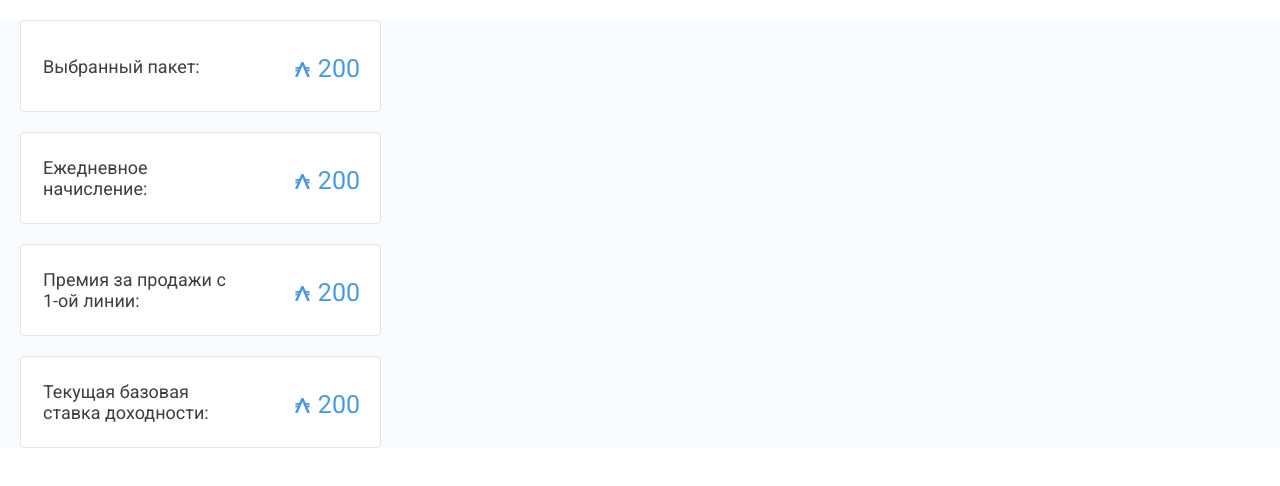
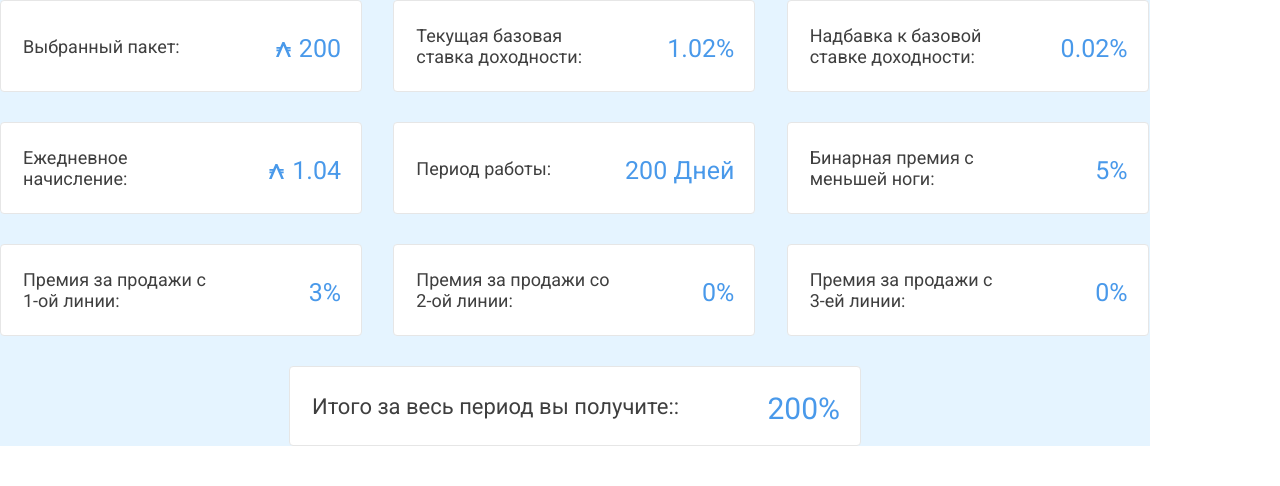
Before and after one commit to rudensergey/binarprofit, a React app in the folder binar_calculator/: page / in a window 1280 px wide. Built offline with nearby package versions, Linux system fonts and the light colour scheme.

Commit message:
finish indicators block

```diff
--- /dev/null
+++ b/binar_calculator/src/Indicators.js
@@ -0,0 +1,53 @@
+import React from "react";
+import "./indicators.css";
+import Indicator from "./Indicator";
+
+export default class Indicators extends React.Component {
+    render() {
+        return (
+            <div className="indicators">
+                <Indicator
+                    name={"Выбранный пакет"}
+                    result={"200"}
+                    curr={true}
+                />
+                <Indicator
+                    name={"Текущая базовая ставка доходности"}
+                    result={"1.02%"}
+                />
+                <Indicator
+                    name={"Надбавка к базовой ставке доходности"}
+                    result={"0.02%"}
+                />
+                <Indicator
+                    name={"Ежедневное начисление"}
+                    result={"1.04"}
+                    curr={true}
+                />
+                <Indicator name={"Период работы"} result={"200 Дней"} />
+                <Indicator
+                    name={"Бинарная премия с меньшей ноги"}
+                    result={"5%"}
+                />
+                <Indicator
+                    name={"Премия за продажи с 1-ой линии"}
+                    result={"3%"}
+                />
+                <Indicator
+                    name={"Премия за продажи со 2-ой линии"}
+                    result={"0%"}
+                />
+                <Indicator
+                    name={"Премия за продажи с 3-ей линии"}
+                    result={"0%"}
+                />
+
+                <Indicator
+                    name={"Итого за весь период вы получите:"}
+                    result={"200%"}
+                    final={true}
+                />
+            </div>
+        );
+    }
+}
--- a/binar_calculator/src/index.css
+++ b/binar_calculator/src/index.css
@@ -1,7 +1,7 @@
 
 body {
   height: 100vh;
-  width: 100vw;
+  max-width: 1200px;
   margin: 0px;
 }
 
--- a/binar_calculator/src/index.js
+++ b/binar_calculator/src/index.js
@@ -3,22 +3,11 @@ import ReactDOM from "react-dom";
 import * as serviceWorker from "./serviceWorker";
 
 import "./index.css";
-import Indicator from "./indicator"
+import Indicators from "./Indicators"
 
-class Main extends React.Component {
-    render() {
-        return (
-            <div style={{ backgroundColor: "#F8FCFF" }}>
-                <Indicator name={"Выбранный пакет"} result={"200"} />
-                <Indicator name={"Ежедневное начисление"} result={"200"} />
-                <Indicator name={"Премия за продажи с 1-ой линии"} result={"200"} />
-                <Indicator name={"Текущая базовая ставка доходности"} result={"200"} />
-            </div>
-        );
-    }
-}
 
-ReactDOM.render(<Main />, document.getElementById("root"));
+
+ReactDOM.render(<Indicators />, document.getElementById("root"));
 
 // If you want your app to work offline and load faster, you can change
 // unregister() to register() below. Note this comes with some pitfalls.
--- a/binar_calculator/src/indicator.css
+++ b/binar_calculator/src/indicator.css
@@ -1,7 +1,6 @@
 .indincator {
-    width: 359px;
+    width: 360px;
     height: 90px;
-    margin: 20px;
 
     background: #ffffff;
     border: 1px solid #e6e6e6;
@@ -30,3 +29,37 @@
     font-size: 25px;
     color: #4999ea;
 }
+
+.indincator-f {
+    width: 570px;
+    height: 78px;
+    margin: 0px auto;
+
+    background: #ffffff;
+    border: 1px solid #e6e6e6;
+    border-radius: 4px;
+
+    display: grid;
+    grid-template-columns: 70% 30%;
+    grid-column: 1 / -1;
+}
+
+.indicator__name-f {
+    margin: auto 0px;
+    padding-left: 22px;
+    font-size: 22px;
+}
+
+.indicator__result-f svg {
+    padding-right: 8px;
+    height: 18px;
+    width: 18px;
+}
+
+.indicator__result-f {
+    margin: auto 0px auto auto;
+    padding-right: 20px;
+    height: 30px;
+    font-size: 30px;
+    color: #4999ea;
+}
--- a/binar_calculator/src/indicator.js
+++ b/binar_calculator/src/indicator.js
@@ -4,10 +4,29 @@ import "./indicator.css";
 export default class Indicator extends React.Component {
     render() {
         return (
-            <div className="indincator">
-                <p className="indicator__name">{this.props.name + ":"}</p>
+            <div
+                className={
+                    this.props.final ? "indincator-f" : "indincator"
+                }
+            >
+                <p
+                    className={
+                        this.props.final
+                            ? "indicator__name-f"
+                            : "indicator__name"
+                    }
+                >
+                    {this.props.name + ":"}
+                </p>
 
-                <p className="indicator__result">
+                <p
+                    className={
+                        this.props.final
+                            ? "indicator__result-f"
+                            : "indicator__result"
+                    }
+                >
+                    {this.props.curr ? (
                         <svg
                             width="153"
                             height="152"
@@ -20,6 +39,9 @@ export default class Indicator extends React.Component {
                                 fill="#4999EA"
                             />
                         </svg>
+                    ) : (
+                        ""
+                    )}
                     {this.props.result}
                 </p>
             </div>
--- /dev/null
+++ b/binar_calculator/src/indicators.css
@@ -0,0 +1,9 @@
+.indicators {
+	width: 1150px;
+    background-color: #e5f4ff;
+
+    display: grid;
+    grid-template-columns: 1fr 1fr 1fr;
+    grid-template-rows: 1fr 1fr 1fr min-content;
+    grid-gap: 30px;
+}
```
Lines whose indentation alone changed are shown as unchanged.
